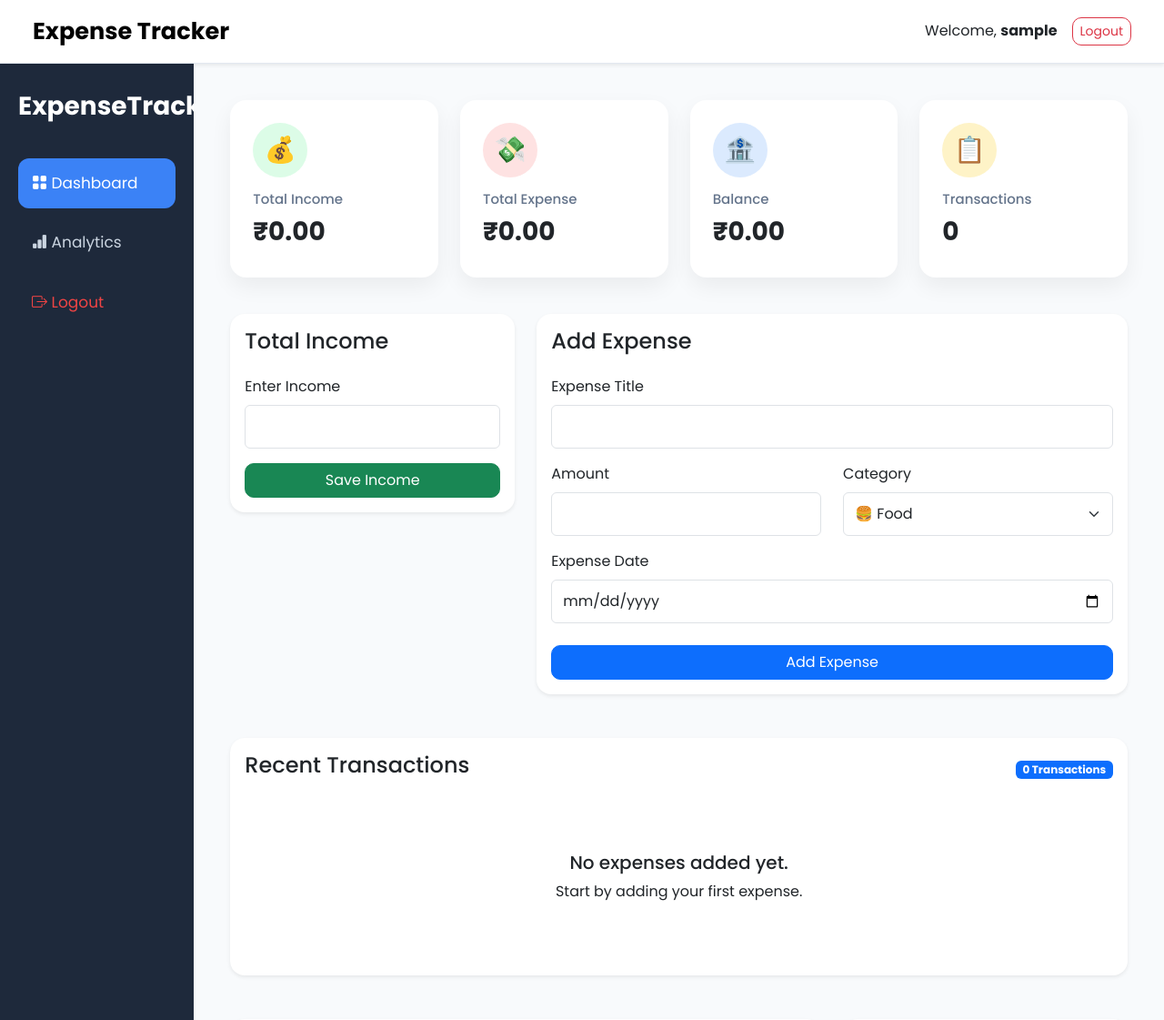
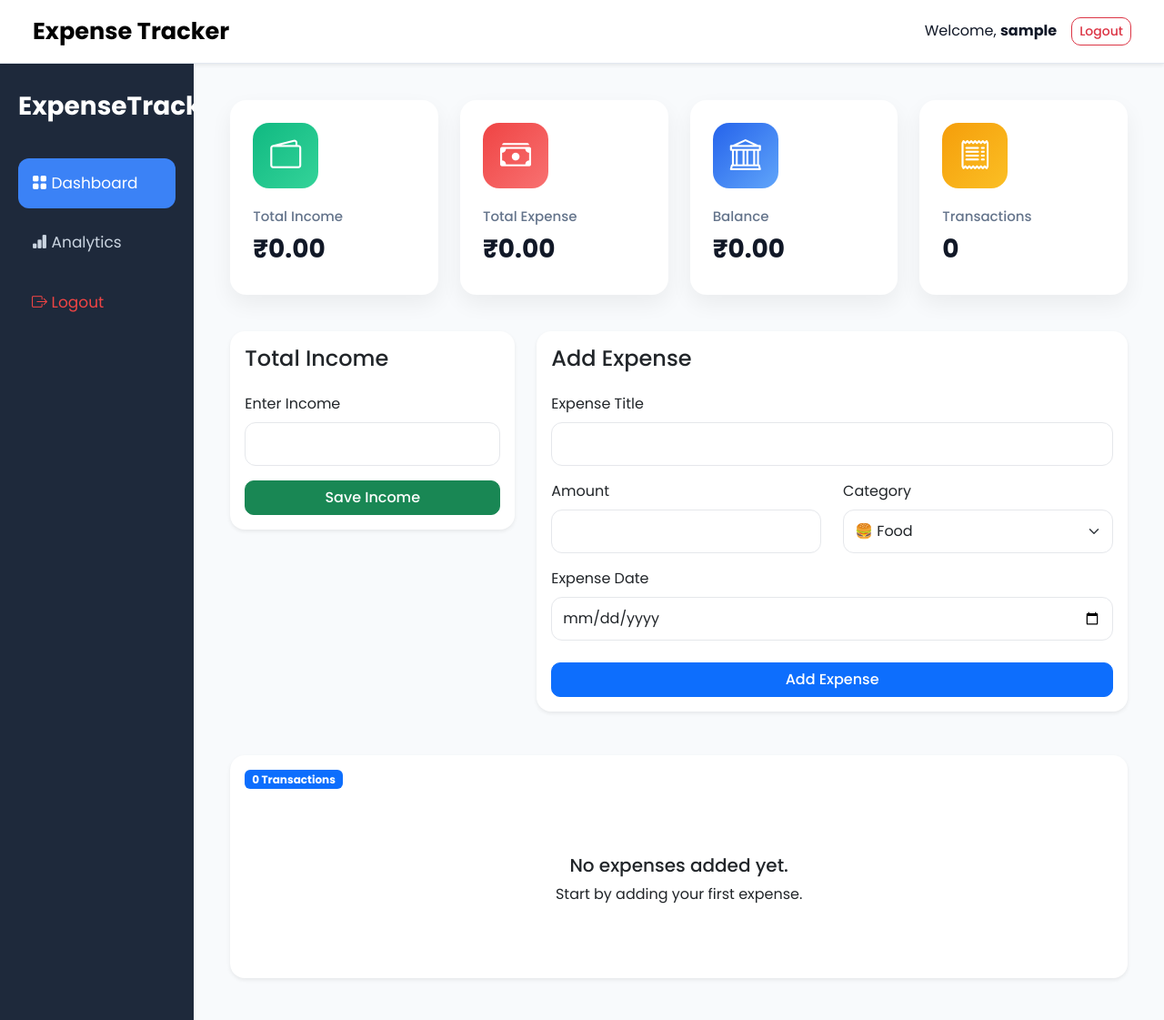
Before and after one commit to Ayush-OP00/Personal-Expense-Tracker, a Django app: page /manage/ in a window 1280 px wide. Shown: the top 1121 px of the page at 91% size. Run offline with Django 5.2, Linux system fonts and the light colour scheme; the visitor is signed in with stand-in values (Sample User, id 1); data that the repository does not hold is empty.

Commit message:
style(table): modernize transaction table layout and actions

```diff
--- a/tracker/appTracker/static/css/dashboard.css
+++ b/tracker/appTracker/static/css/dashboard.css
@@ -1,3 +1,145 @@
+/* ---------- Expense Table ---------- */
+
+.expense-table{
+
+    border-collapse:separate;
+
+    border-spacing:0 14px;
+
+}
+
+.expense-table thead th{
+
+    color:var(--text-light);
+
+    font-weight:600;
+
+    border:none;
+
+}
+
+.expense-table tbody tr{
+
+    background:white;
+
+    box-shadow:var(--shadow-sm);
+
+    transition:.25s;
+
+}
+
+.expense-table tbody tr:hover{
+
+    transform:translateY(-2px);
+
+    box-shadow:var(--shadow-md);
+
+}
+
+.expense-table td{
+
+    vertical-align:middle;
+
+    border:none;
+
+    padding:18px;
+
+}
+
+.table-search{
+
+    width:250px;
+
+}
+
+.summary-title{
+
+    color:var(--text-light);
+
+    font-weight:500;
+
+}
+
+.summary-value{
+
+    font-size:2.35rem;
+
+    font-weight:700;
+
+    line-height:1;
+
+    margin-top:10px;
+
+}
+
+.summary-icon{
+
+    width:72px;
+
+    height:72px;
+
+    border-radius:18px;
+
+    display:flex;
+
+    justify-content:center;
+
+    align-items:center;
+
+    margin-bottom:22px;
+
+    transition:.25s;
+
+}
+
+.summary-icon i{
+
+    color:white;
+
+    font-size:34px;
+
+}
+
+.summary-icon.income{
+
+    background:linear-gradient(
+        135deg,
+        #10B981,
+        #34D399
+    );
+
+}
+
+.summary-icon.expense{
+
+    background:linear-gradient(
+        135deg,
+        #EF4444,
+        #F87171
+    );
+
+}
+
+.summary-icon.balance{
+
+    background:linear-gradient(
+        135deg,
+        #2563EB,
+        #60A5FA
+    );
+
+}
+
+.summary-icon.transaction{
+
+    background:linear-gradient(
+        135deg,
+        #F59E0B,
+        #FBBF24
+    );
+
+}
+
 .summary-card{
 
     background:white;
--- a/tracker/appTracker/static/css/main.css
+++ b/tracker/appTracker/static/css/main.css
@@ -1,16 +1,117 @@
+:root{
+
+    /* Primary Colors */
+
+    --primary:#2563EB;
+
+    --primary-light:#DBEAFE;
+
+    --success:#10B981;
+
+    --success-light:#D1FAE5;
+
+    --warning:#F59E0B;
+
+    --warning-light:#FEF3C7;
+
+    --danger:#EF4444;
+
+    --danger-light:#FEE2E2;
+
+    /* Neutral */
+
+    --bg:#F8FAFC;
+
+    --card:#FFFFFF;
+
+    --border:#E5E7EB;
+
+    --text:#111827;
+
+    --text-light:#6B7280;
+
+    /* Shadows */
+
+    --shadow-sm:0 2px 8px rgba(0,0,0,.05);
+
+    --shadow-md:0 10px 25px rgba(0,0,0,.08);
+
+    --radius:18px;
+
+}
+
+body{
+
+    background:var(--bg);
+
+    color:var(--text);
+
+    font-family:"Poppins",sans-serif;
+
+}
+
+.card{
+
+    border:none;
+
+    border-radius:var(--radius);
+
+    box-shadow:var(--shadow-sm);
+
+    transition:.25s ease;
+
+}
+
+.card:hover{
+
+    transform:translateY(-4px);
+
+    box-shadow:var(--shadow-md);
+
+}
+
+.btn{
+
+    border-radius:12px;
+
+    font-weight:500;
+
+    transition:.2s;
+
+}
+
+.btn:hover{
+
+    transform:translateY(-2px);
+
+}
+
+.form-control,
+.form-select{
+
+    border-radius:12px;
+
+    border:1px solid var(--border);
+
+}
+
+.form-control:focus,
+.form-select:focus{
+
+    border-color:var(--primary);
+
+    box-shadow:0 0 0 .2rem rgba(37,99,235,.15);
+
+}
+
 *{
     margin:0;
     padding:0;
     box-sizing:border-box;
 }
 
-body{
-    font-family:'Poppins',sans-serif;
-    background:#f1f5f9;
-}
-
 .content-area{
     min-height:100vh;
     padding:40px;
-    background:#f8fafc;
+    background:var(--bg);
 }
--- a/tracker/appTracker/templates/dashboard/components/expense_table.html
+++ b/tracker/appTracker/templates/dashboard/components/expense_table.html
@@ -4,11 +4,7 @@
 
         <div class="d-flex justify-content-between align-items-center mb-4">
 
-            <h4>
 
-                Recent Transactions
-
-            </h4>
 
             <span class="badge bg-primary">
 
@@ -22,7 +18,7 @@
 
         <div class="table-responsive">
 
-            <table class="table table-hover align-middle">
+            <table class="table table-hover align-middle expense-table">
 
                 <thead>
 
@@ -36,7 +32,7 @@
 
                         <th>Date</th>
 
-                        <th>Action</th>
+                        <th>Actions</th>
 
                     </tr>
 
@@ -60,9 +56,9 @@
 
                         <td>
 
-                            <span class="badge category-badge">
+                            <span class="badge category-badge {{ expense.category }}">
 
-                                {{ expense.category }}
+                                {{ expense.category|title }}
 
                             </span>
 
@@ -70,37 +66,32 @@
 
                         <td class="fw-bold text-danger">
 
-                            ₹{{ expense.amount }}
+                            ₹{{ expense.amount|floatformat:2 }}
 
                         </td>
 
                         <td>
 
-                            {{ expense.date }}
+                            {{ expense.date|date:"M d, Y" }}
 
                         </td>
 
                         <td>
 
-                            <a href="{% url 'edit_expense' expense.id %}"
+                            <a href="{% url 'edit_expense' expense.id %}" class="btn btn-warning btn-sm me-2"
+                                title="Edit Expense">
 
-                               class="btn btn-warning btn-sm">
-
-                                Edit
+                                <i class="bi bi-pencil-square"></i>
 
                             </a>
 
-                            <form
-                                action="{% url 'delete_expense' expense.id %}"
-                                method="POST"
-                                class="d-inline">
+                            <form action="{% url 'delete_expense' expense.id %}" method="POST" class="d-inline">
 
                                 {% csrf_token %}
 
-                                <button
-                                    class="btn btn-danger btn-sm">
+                                <button type="submit" class="btn btn-danger btn-sm" title="Delete Expense">
 
-                                    Delete
+                                    <i class="bi bi-trash"></i>
 
                                 </button>
 
--- a/tracker/appTracker/templates/dashboard/components/summary_cards.html
+++ b/tracker/appTracker/templates/dashboard/components/summary_cards.html
@@ -1,10 +1,12 @@
 <!DOCTYPE html>
 <html lang="en">
+
 <head>
     <meta charset="UTF-8">
     <meta name="viewport" content="width=device-width, initial-scale=1.0">
     <title>Summary Cards</title>
 </head>
+
 <body>
     <div class="row mb-4">
 
@@ -12,8 +14,10 @@
 
             <div class="summary-card income-card">
 
-            <div class="icon">
-                💰
+                <div class="summary-icon income">
+
+                    <i class="bi bi-wallet2"></i>
+
                 </div>
 
                 <h6>Total Income</h6>
@@ -32,8 +36,10 @@
 
             <div class="summary-card expense-card">
 
-            <div class="icon">
-                💸
+                <div class="summary-icon expense">
+
+                    <i class="bi bi-cash-stack"></i>
+
                 </div>
 
                 <h6>Total Expense</h6>
@@ -52,15 +58,17 @@
 
             <div class="summary-card balance-card">
 
-            <div class="icon">
-                🏦
+                <div class="summary-icon balance">
+
+                    <i class="bi bi-bank"></i>
+
                 </div>
 
                 <h6>Balance</h6>
 
                 <h3>
 
-                ₹{{ balance |floatformat:2  }}
+                    ₹{{ balance |floatformat:2 }}
 
                 </h3>
 
@@ -72,8 +80,10 @@
 
             <div class="summary-card transaction-card">
 
-            <div class="icon">
-                📋
+                <div class="summary-icon transaction">
+
+                    <i class="bi bi-receipt"></i>
+
                 </div>
 
                 <h6>Transactions</h6>
@@ -90,4 +100,5 @@
 
     </div>
 </body>
+
 </html>
```
Also changed, not shown: other parts of tracker/appTracker/static/css/dashboard.css (+41 -9 lines). Lines whose indentation alone changed are shown as unchanged.
